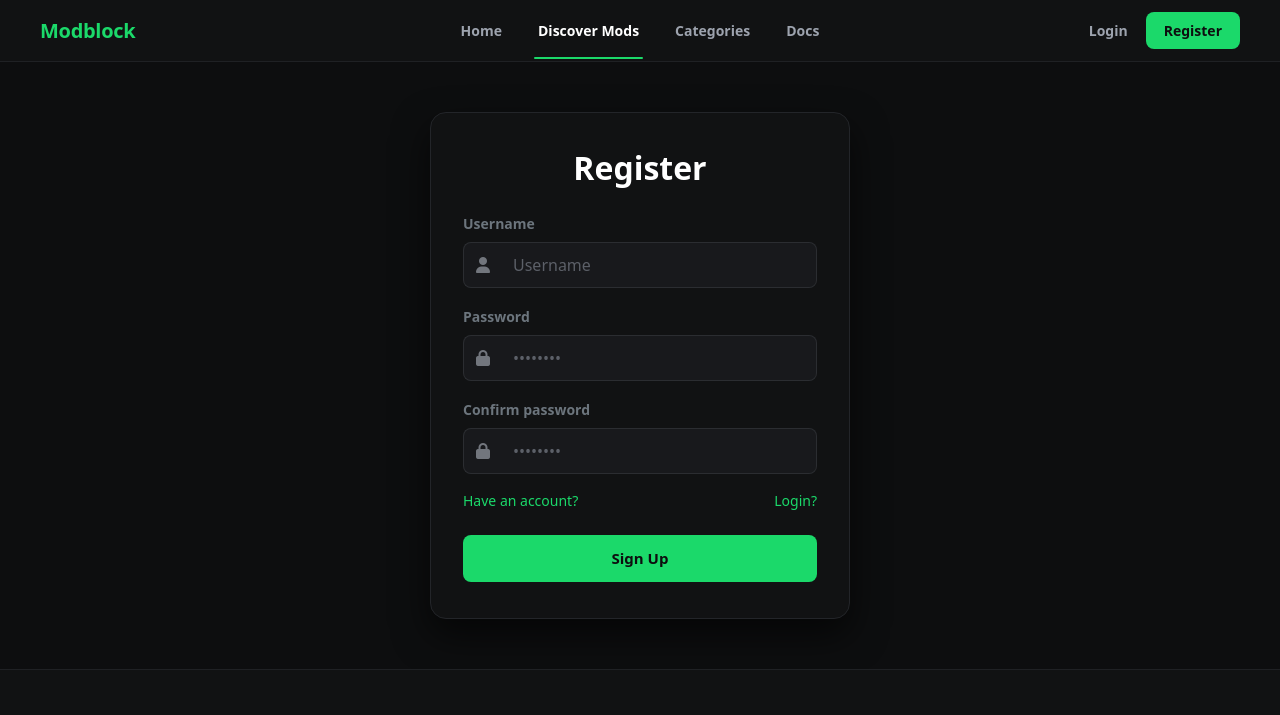
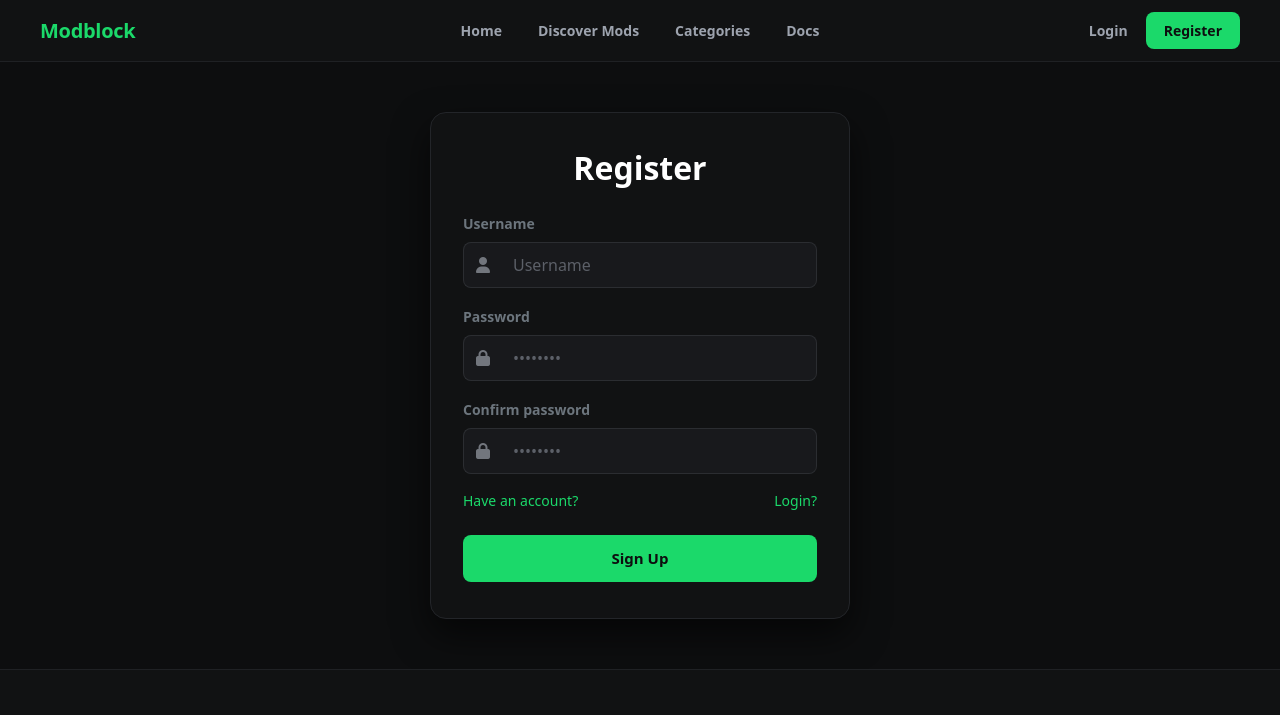
Before and after one commit to biggestpig123/kiet, a plain HTML site: page spck/register.html in a window 1280 px wide. Shown: the top 715 px of the page. Drawn offline with nearby package versions, Linux system fonts and the light colour scheme.

Commit message:
sua lai cho cai xanh hover cua cai kia den lai vi day ko phai discover mods

```diff
--- a/spck/register.html
+++ b/spck/register.html
@@ -19,7 +19,7 @@
 
         <nav class="sc-nav-center">
             <a href="./index.html">Home</a>
-            <a href="./discover.html" class="active">Discover Mods</a>
+            <a href="./discover.html" class="inactive">Discover Mods</a>
             <a href="#">Categories</a>
             <a href="#">Docs</a>
         </nav>
```
